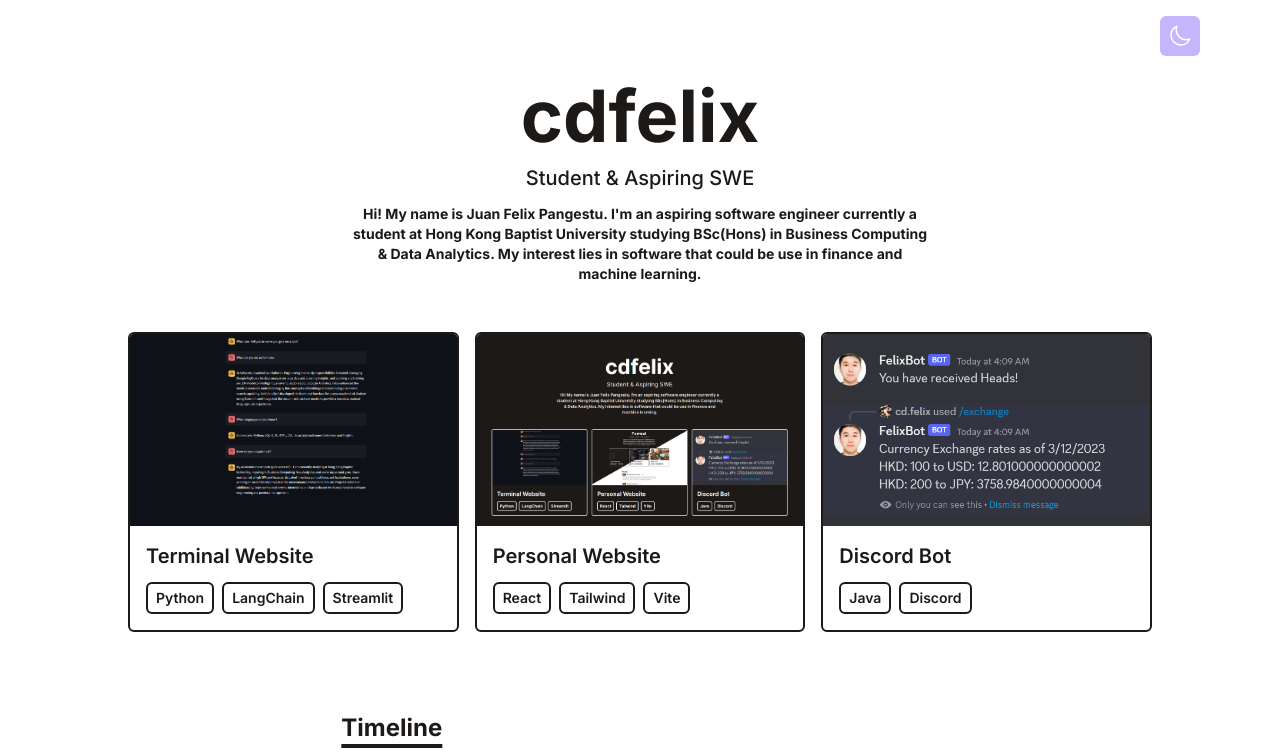
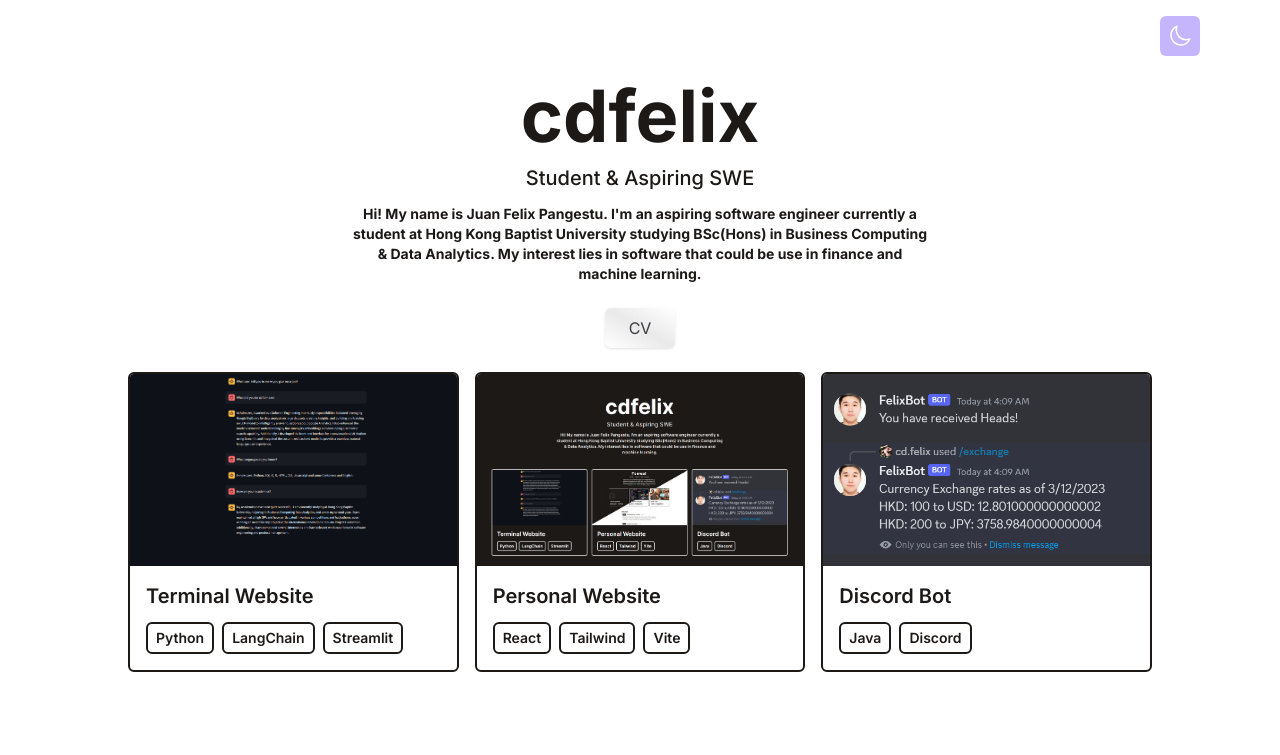
Before and after one commit to cdfelixj/minimal-portfolio, a React (Vite) app: page / in a window 1280 px wide. Shown: the top 755 px of the page. Built offline with nearby package versions, Linux system fonts and the light colour scheme.

Commit message:
added Resume button

```diff
--- a/src/components/Intro.jsx
+++ b/src/components/Intro.jsx
@@ -1,4 +1,5 @@
 import React from 'react'
+import CV from "/public/assets/Juan-Felix-Pangestu_CV.pdf"
 
 export default function Intro() {
   return (
@@ -6,6 +7,16 @@
       <h1 className="text-4xl md:text-7xl dark:text-white mb-1 md:mb-3 font-bold">cdfelix</h1>
       <p className="text-base md:text-xl mb-3 font-medium">Student & Aspiring SWE</p>
       <p className="text-sm max-w-xl mb-6 font-bold"> Hi! My name is Juan Felix Pangestu. I'm an aspiring software engineer currently a student at Hong Kong Baptist University studying BSc(Hons) in Business Computing & Data Analytics. My interest lies in software that could be use in finance and machine learning.  </p>
+
+      <a href={CV} without rel="noopener noreferrer" target="_blank">
+        <button
+        class="text-zinc-700 hover:text-zinc-200 backdrop-blur-lg bg-gradient-to-tr from-transparent via-[rgba(121,121,121,0.16)] to-transparent rounded-md py-2 px-6 shadow hover:shadow-zinc-400 duration-700"
+        >
+
+        CV
+        </button>
+      </a>
+
     </div>
   )
 }
--- a/src/styles/preloader.css
+++ b/src/styles/preloader.css
@@ -23,5 +23,4 @@
     font-size: 20px;
     font-weight: 800;
     overflow: hidden;
-    color: #FFF;
 }
```
Also changed, not shown: src/styles/tailwind.css (line endings or trailing spaces), 1 other file (tests, documents, lock files or other folders).
